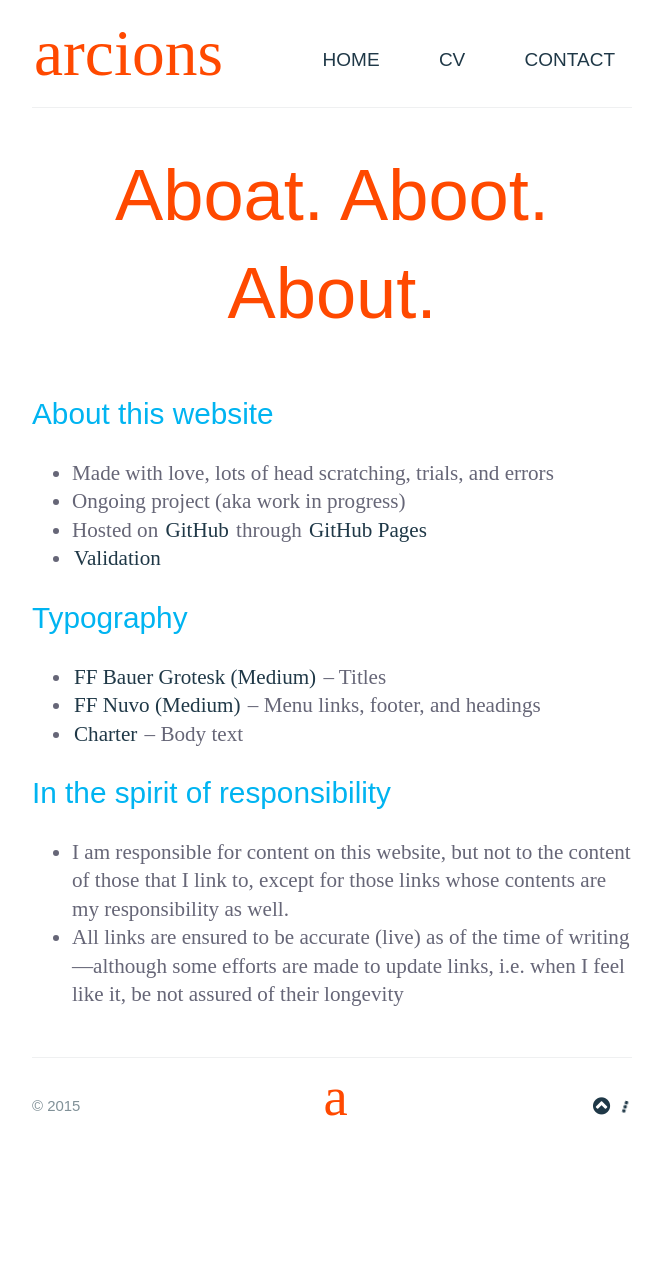
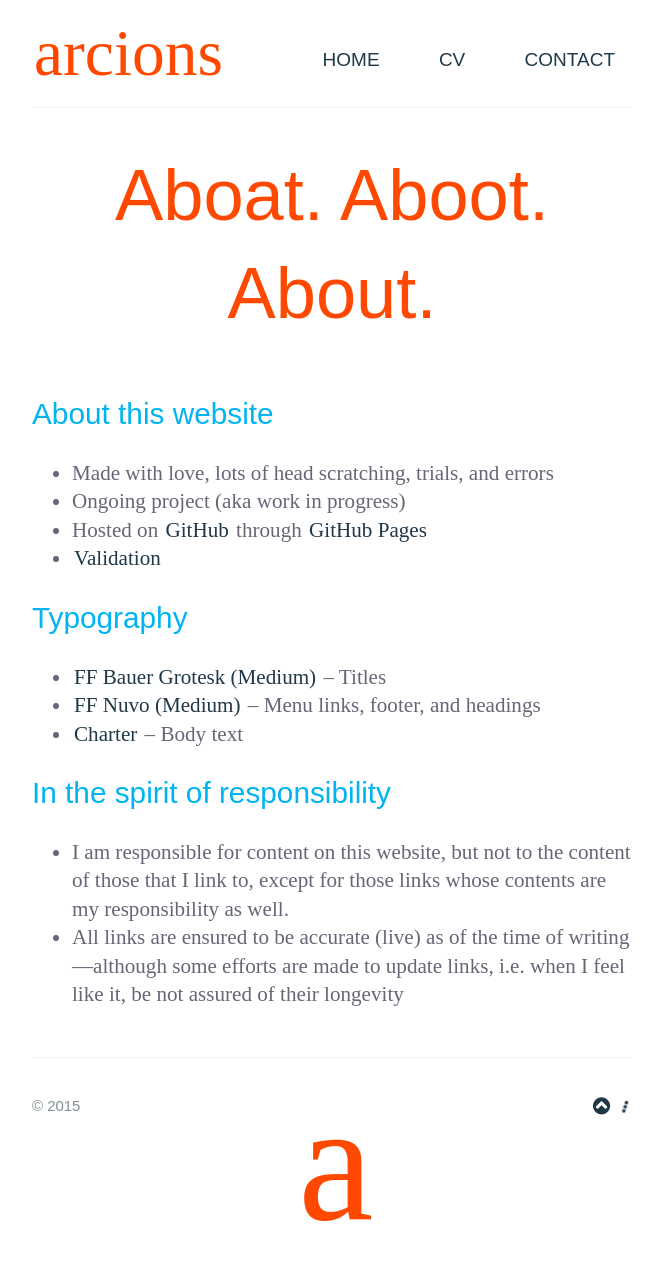
Before and after one commit to arcions/arcions.github.io, a Jekyll site: the page built from about/index.html, in a window 1280 px wide. Shown: the whole page, without its empty margins (308-970 px from the left). Built offline with Jekyll 4.4.1, drawn with Linux system fonts in a browser that asks for light colours; nearby versions of some CDN libraries; some web fonts are replaced; Markdown is read by kramdown in place of the engine named in the settings; before the commit the page ends 1148 px from its top, so only the background shows below that.

Commit message:
Update main.css

```diff
--- a/stylesheets/main.css
+++ b/stylesheets/main.css
@@ -408,18 +408,21 @@ h6 {
     .site-footer {
       font-size: 1.1rem; }
     .site-footer-owner {
+      font-size: 3.1em;
       margin-top:-41px;
       padding-top:-41px; } }
   @media screen and (min-width: 42em) and (max-width: 64em) {
     .site-footer {
       font-size: 1.1rem; }
     .site-footer-owner {
+      font-size: 2.5em;
       margin-top:-31px;
       padding-top:-31px; } }
   @media screen and (max-width: 42em) {
     .site-footer {
       font-size: 1.1rem; }
     .site-footer-owner {
+      font-size: 2em;
       margin-top:-27px;
       padding-top:-27px; } }
 
```
